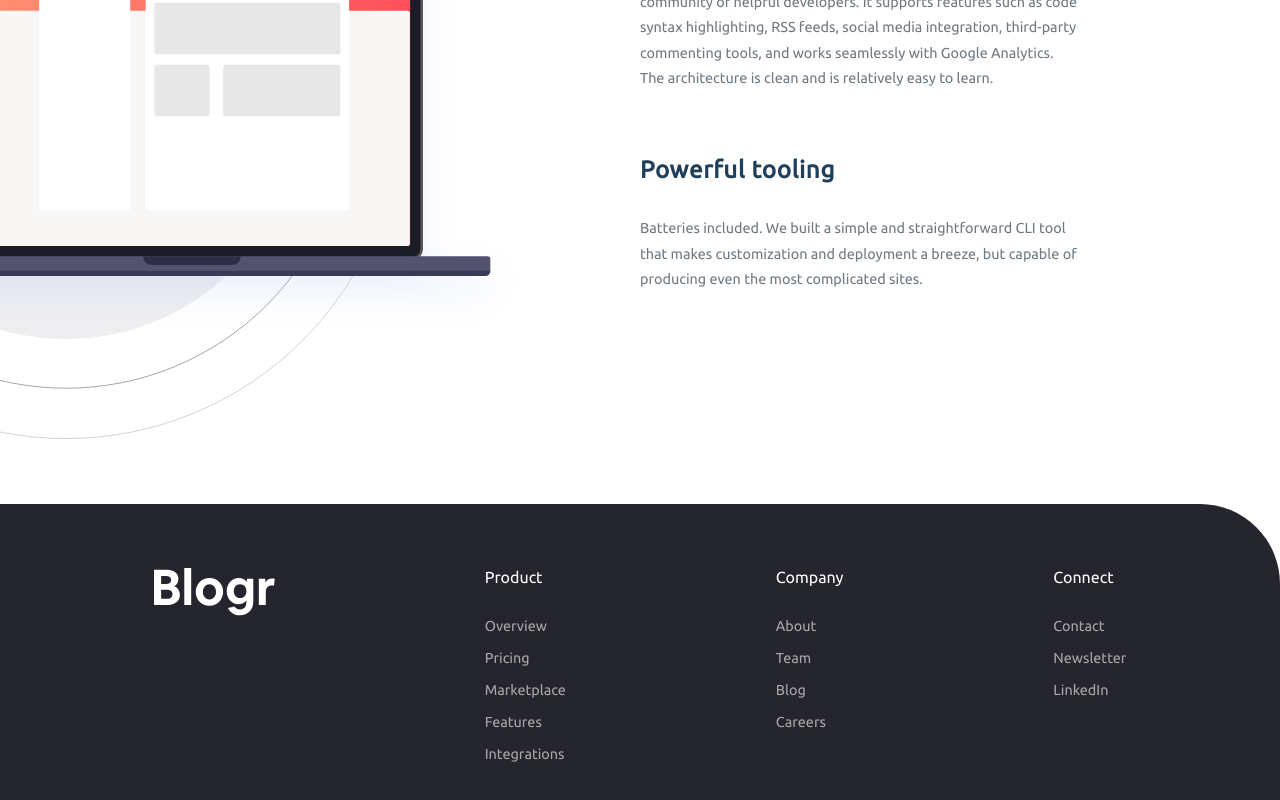
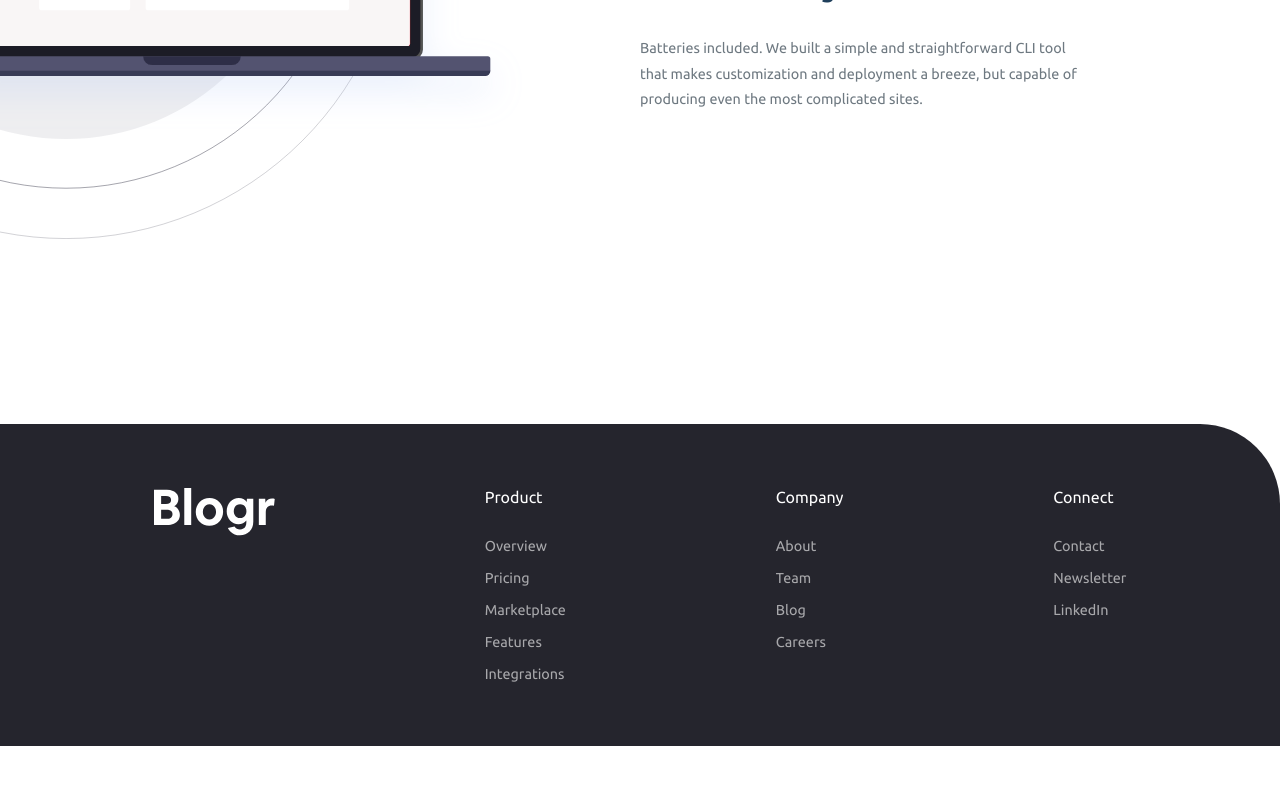
Before and after one commit to sohail-webdev/blogr-landing-page, a React (Vite) app: page / in a window 1280 px wide. Shown: the part 2776-3576 px from the top of the page. After the commit the page ends 3522 px from the top, so only its background shows below. Built offline with nearby package versions, Linux system fonts and the light colour scheme.

Commit message:
refactor: adjust section size and spacing

```diff
--- a/src/index.css
+++ b/src/index.css
@@ -216,7 +216,7 @@ a {
 
 /* Editor Section */
 .section-editor {
-  height: 120vh;
+  height: 50rem;
   color: var(--color-primary-blue-900);
   padding: 0 var(--x-padding);
   display: flex;
@@ -312,7 +312,7 @@ a {
 
 /* Section Free */
 .section-free {
-  height: 100vh;
+  height: 45rem;
   background-image: url(./assets/images/illustration-laptop-desktop.svg);
   background-repeat: no-repeat;
   background-position-y: center;
@@ -359,6 +359,7 @@ a {
   justify-content: space-between;
   align-items: flex-start;
   border-top-right-radius: 5rem;
+  margin-top: 10rem;
 }
 .footer-nav-links-container {
   display: flex;
```
